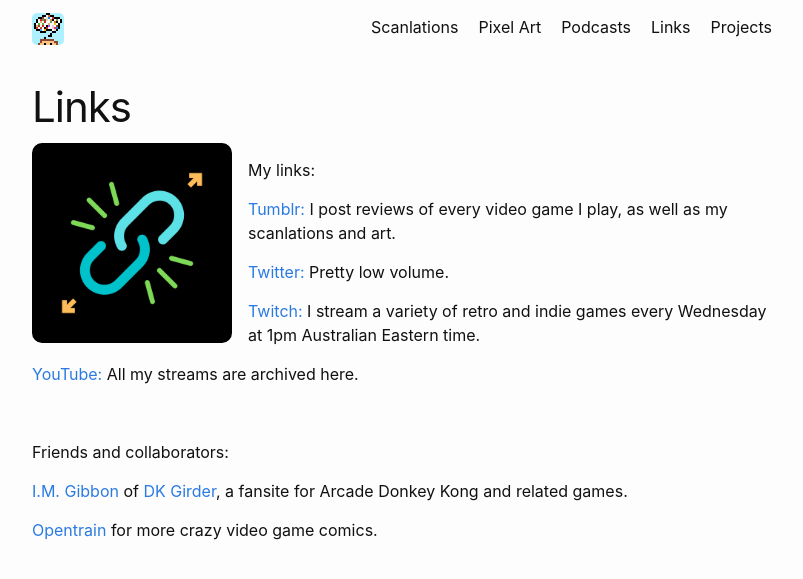
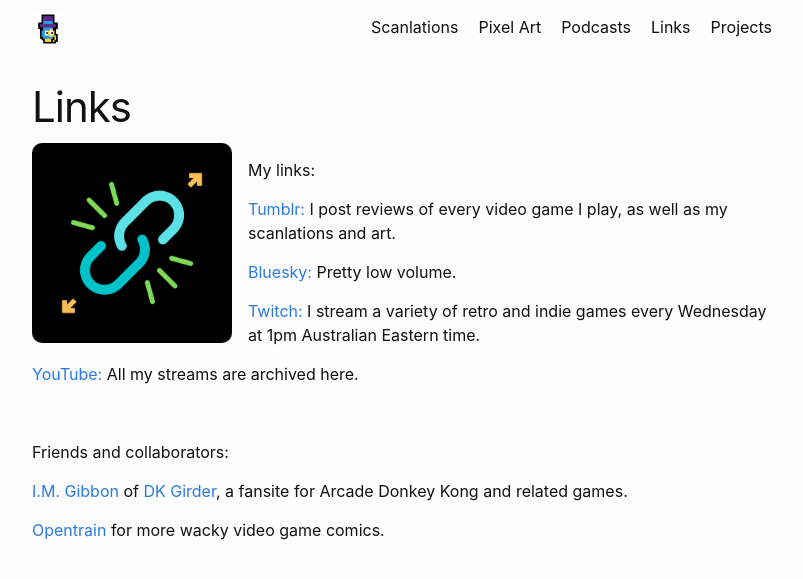
Before and after one commit to lupiter/miloscat, a Jekyll site: the page built from links.markdown, in a window 1280 px wide. Shown: the top 579 px of the page, without its empty margins (238-1041 px from the left). Built offline with Jekyll 4.4.1, drawn with Linux system fonts in a browser that asks for light colours.

Commit message:
new logo
and other minor changes

```diff
--- a/_config.yml
+++ b/_config.yml
@@ -3,7 +3,6 @@ description: >- # this means to ignore newlines until "baseurl:"
   A hub for my video game comic scanlations and other hobbies.
 baseurl: "" # the subpath of your site, e.g. /blog
 url: "" # the base hostname & protocol for your site, e.g. http://example.com
-twitter_username: miloscat
 
 # Build settings
 theme: minima
--- a/_includes/header.html
+++ b/_includes/header.html
@@ -3,7 +3,7 @@
   <div class="wrapper">
     {%- assign default_paths = site.pages | sort: "order" | map: "path" -%}
     {%- assign page_paths = site.header_pages | default: default_paths -%}
-    <a class="site-title" rel="author" href="{{ "/" | relative_url }}"><img src="{{ '/assets/logo.jpg' | relative_url }}" class="logo" alt="{{ site.title | escape }}" /></a>
+    <a class="site-title" rel="author" href="{{ "/" | relative_url }}"><img src="{{ '/assets/logo.png' | relative_url }}" class="logo" alt="{{ site.title | escape }}" /></a>
 
     {%- if page_paths -%}
       <nav class="site-nav">
--- a/links.markdown
+++ b/links.markdown
@@ -10,7 +10,7 @@ My links:
 
 [Tumblr:](https://miloscat.tumblr.com/) I post reviews of every video game I play, as well as my scanlations and art.
 
-[Twitter:](https://twitter.com/MiloScat) Pretty low volume.
+[Bluesky:](https://bsky.app/profile/miloscat.bsky.social) Pretty low volume.
 
 [Twitch:](https://www.twitch.tv/miloscatter) I stream a variety of retro and indie games every Wednesday at 1pm Australian Eastern time.
 
@@ -24,4 +24,4 @@ Friends and collaborators:
 
 [I.M. Gibbon](https://twitter.com/imgibbon) of [DK Girder](http://www.dkgirder.com/), a fansite for Arcade Donkey Kong and related games.
 
-[Opentrain](http://opentrain.199xchan.org) for more crazy video game comics.
+[Opentrain](http://opentrain.199xchan.org) for more wacky video game comics.
```
Also changed, not shown: assets/logo.png (added), assets/logo_old.jpg (renamed from assets/logo.jpg).
